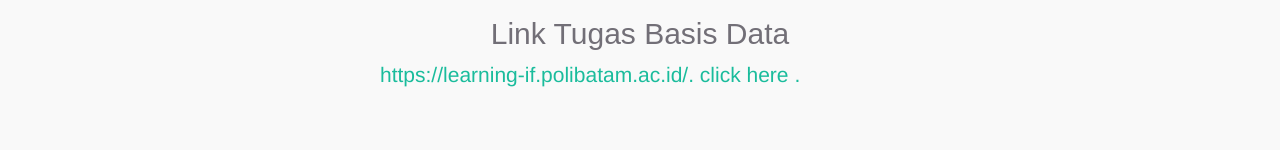
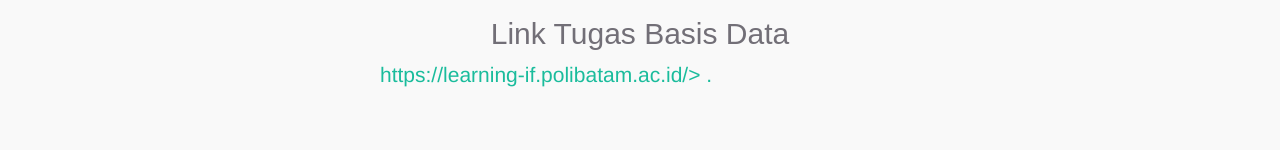
Before and after one commit to 03lsa/Lisa-s-, a plain HTML site: page index.html in a window 1280 px wide. Shown: the part 1053-1203 px from the top of the page. Drawn offline with nearby package versions, Linux system fonts and the light colour scheme.

Commit message:
Update index.html

```diff
--- a/index.html
+++ b/index.html
@@ -102,8 +102,8 @@
                     <a href= "https://learning-if.polibatam.ac.id" /a>
 
 
-                    <p class="lead">https://learning-if.polibatam.ac.id/.
-                     <span>click here</span>
+                    <p class="lead">https://learning-if.polibatam.ac.id/>
+                     <span></span>
                      <span></span>
                     .</p>
                 </div><!-- /col-md-6 -->
```
